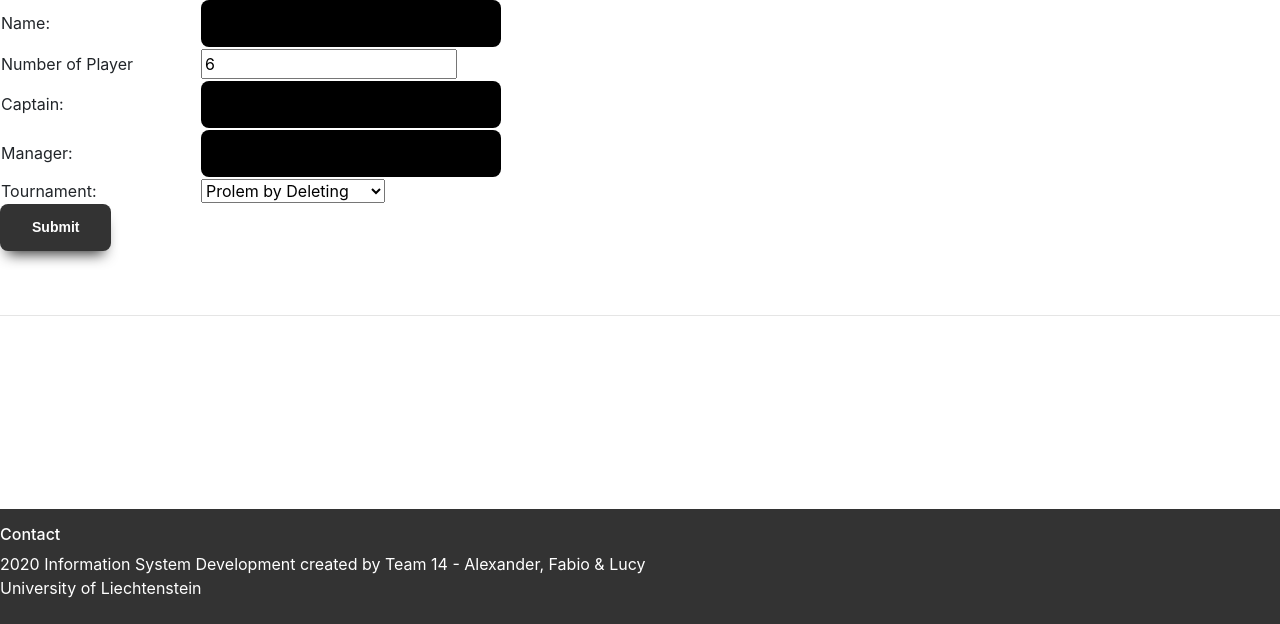
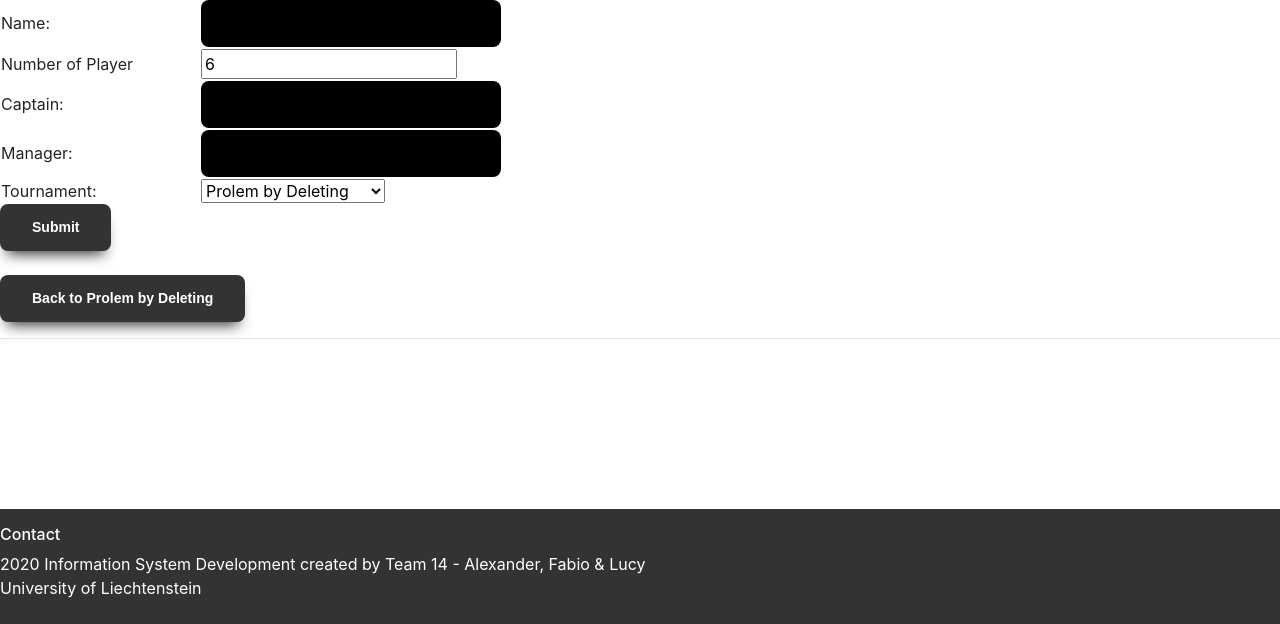
Before and after one commit to BuecAle/TournamentGenerator_ISD, a Django app: page /Tournament/1/CreateTeam/ in a window 1280 px wide. Shown: the part 176-800 px from the top of the page. Run offline with Django 3.2, Linux system fonts and the light colour scheme; data comes from the database, SQL or seed files in the repository; both versions use the stored data as it was after the commit; some libraries are stand-ins or nearby versions.

Commit message:
Added Button for Back to Tournament Details

```diff
--- a/trunk/TournamentGenerator/TournamentGenerator/templates/Tournament/TournamentAutoCreate.html
+++ b/trunk/TournamentGenerator/TournamentGenerator/templates/Tournament/TournamentAutoCreate.html
@@ -40,7 +40,7 @@
             </table>
             <input type="submit" name="Save" value="Submit">
         </form><br>
-
+        <a href="{% url 'Tournament:Details' tournament.id %}" class="StandardBtn">Back to {{tournament.TournamentName}}</a>
     {% endif %}
     <br>
 {% endblock %}
--- a/trunk/TournamentGenerator/TournamentGenerator/templates/Tournament/TournamentCreateTeam.html
+++ b/trunk/TournamentGenerator/TournamentGenerator/templates/Tournament/TournamentCreateTeam.html
@@ -46,7 +46,7 @@
             <input type="submit" name="Save" value="Submit">
         </form>
         <br>
-
+        <a href="{% url 'Tournament:Details' tournament.id %}" class="StandardBtn">Back to {{tournament.TournamentName}}</a>
     {% endif %}
     <br>
 {% endblock %}
```
Also changed, not shown: trunk/TournamentGenerator/TournamentGenerator/db.sqlite3.
